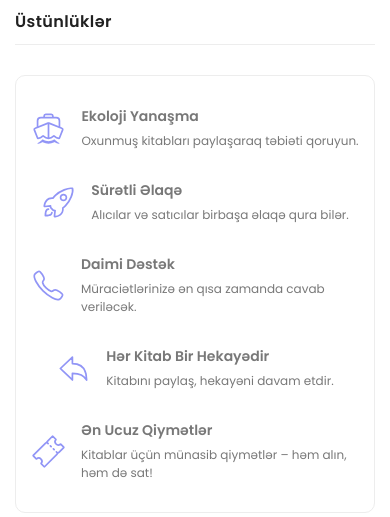
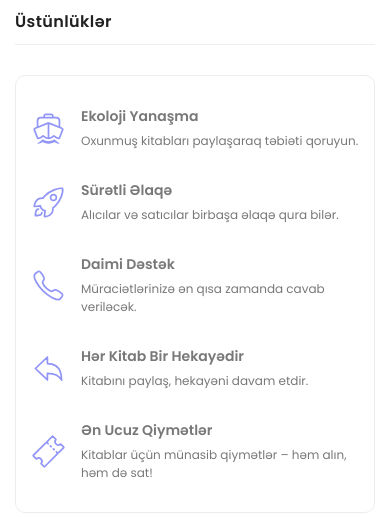
Before and after one commit to sohretaga/kitlab, a Django app: page / in a window 390 px wide. Shown: the part 1154-1671 px from the top of the page. Run offline with Django 5.2, Linux system fonts and the light colour scheme; data that the repository does not hold is empty.

Commit message:
services container style

```diff
--- a/static/css/app.css
+++ b/static/css/app.css
@@ -2684,8 +2684,17 @@ footer {
 
 }
 
-
-
+@media only screen and (max-width: 768px) {
+
+  /**
+   * #TESTIMONIALS, CTA & SERVICE
+   */
+
+   .service-container {
+    justify-content: left;
+   }
+
+}
 
 
 /**
```
